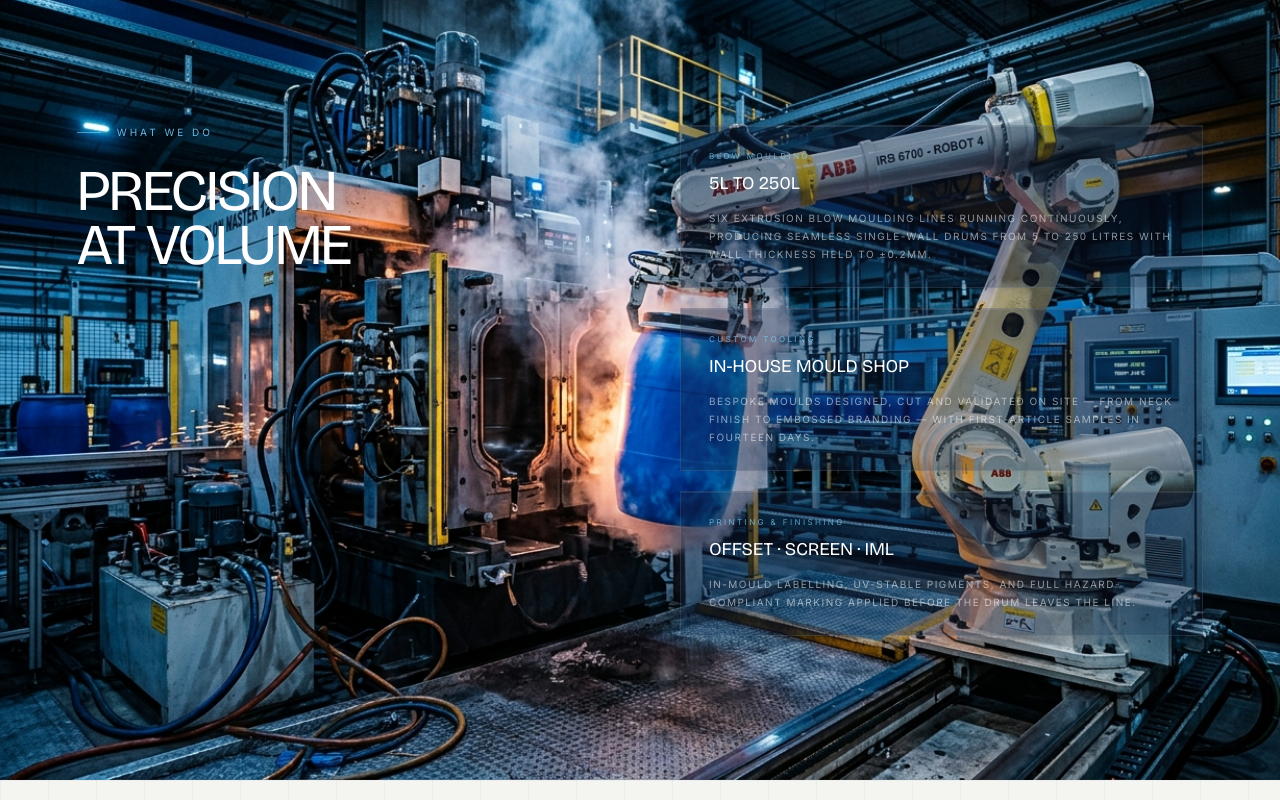
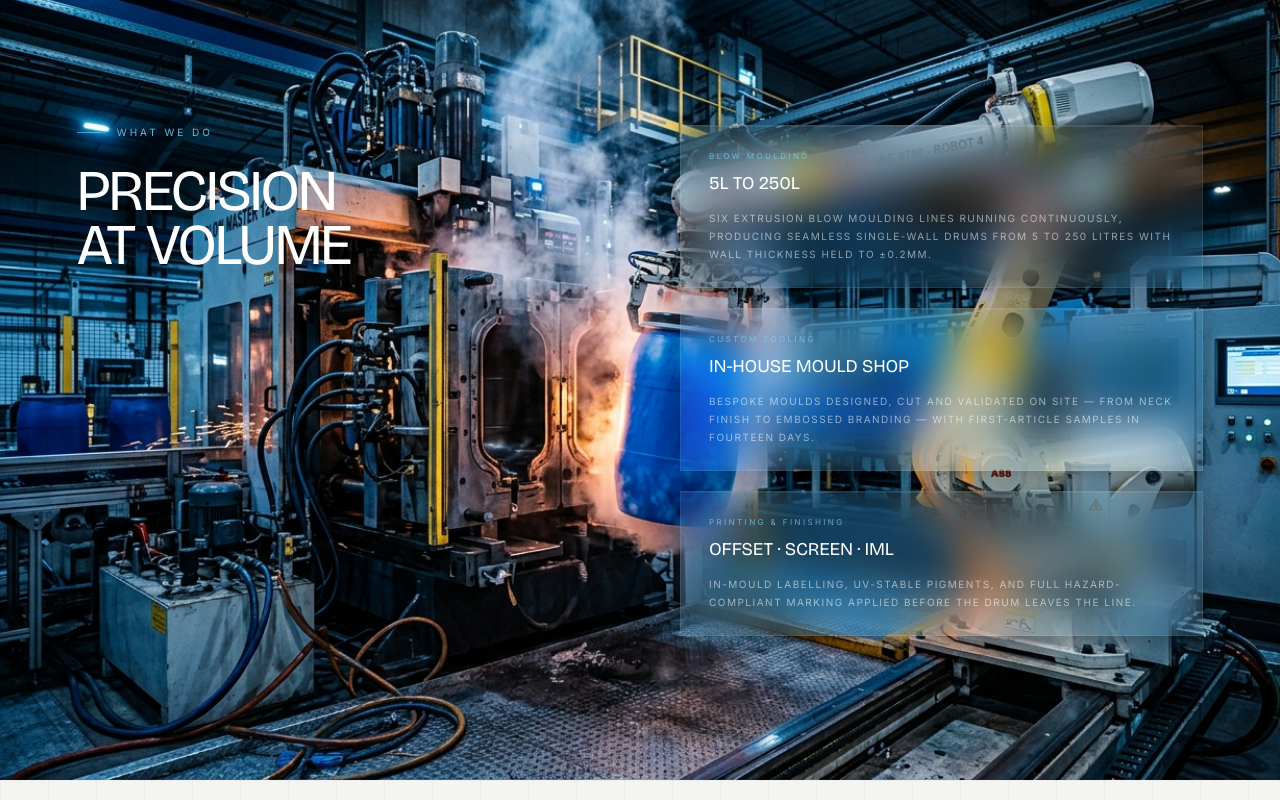
Before and after one commit to 5hree5ingh/Power_crests_Advance, a React (Vite) app: page / in a window 1280 px wide. Shown: the part 1620-2420 px from the top of the page. Built offline with nearby package versions, Linux system fonts and the light colour scheme.

Commit message:
fix: restore real backdrop-filter blur + use opacity-only animations (no transforms) to prevent compositing layer conflict

```diff
--- a/src/components/Capabilities.tsx
+++ b/src/components/Capabilities.tsx
@@ -83,8 +83,8 @@ export default function Capabilities() {
           {capabilities.map((cap, i) => (
             <motion.div
               key={cap.category}
-              initial={{ opacity: 0, x: 30 }}
-              whileInView={{ opacity: 1, x: 0 }}
+              initial={{ opacity: 0 }}
+              whileInView={{ opacity: 1 }}
               viewport={{ once: true, margin: '-40px' }}
               transition={{ duration: 0.7, ease: [0.22, 1, 0.36, 1], delay: i * 0.12 }}
             >
--- a/src/components/QualityLab.tsx
+++ b/src/components/QualityLab.tsx
@@ -119,8 +119,8 @@ export default function QualityLab() {
           {tests.map((test, i) => (
             <motion.div
               key={test.number}
-              initial={{ opacity: 0, y: 30 }}
-              whileInView={{ opacity: 1, y: 0 }}
+              initial={{ opacity: 0 }}
+              whileInView={{ opacity: 1 }}
               viewport={{ once: true }}
               transition={{ duration: 0.7, ease: [0.22, 1, 0.36, 1], delay: i * 0.08 }}
             >
--- a/src/index.css
+++ b/src/index.css
@@ -41,33 +41,37 @@ html, body {
 
 h1, h2, h3, .display { font-family: var(--font-display); font-weight: 400; }
 
-/* GLASS — frosted-glass simulation (no backdrop-filter, works everywhere) */
+/* GLASS — real frosted glass with backdrop-filter */
 .glass {
-  background: linear-gradient(135deg, rgba(15, 30, 60, 0.38) 0%, rgba(8, 18, 42, 0.28) 100%);
-  border: 1px solid rgba(255, 255, 255, 0.10);
-  box-shadow: 0 2px 16px rgba(0,0,0,0.20), inset 0 1px 0 rgba(255,255,255,0.08), inset 0 0 40px rgba(125,211,252,0.03);
+  background: rgba(255,255,255,0.06);
+  backdrop-filter: blur(24px) saturate(160%) brightness(1.08);
+  -webkit-backdrop-filter: blur(24px) saturate(160%) brightness(1.08);
+  border: 1px solid rgba(255,255,255,0.08);
 }
 .glass-mid {
-  background: linear-gradient(135deg, rgba(15, 30, 60, 0.45) 0%, rgba(8, 18, 42, 0.35) 100%);
-  border: 1px solid rgba(255, 255, 255, 0.12);
-  box-shadow: 0 4px 24px rgba(0,0,0,0.25), inset 0 1px 0 rgba(255,255,255,0.10), inset 0 0 60px rgba(125,211,252,0.04);
+  background: rgba(255,255,255,0.11);
+  backdrop-filter: blur(32px) saturate(180%) brightness(1.1);
+  -webkit-backdrop-filter: blur(32px) saturate(180%) brightness(1.1);
+  border: 1px solid rgba(255,255,255,0.15);
 }
 .glass-strong {
-  background: linear-gradient(135deg, rgba(15, 30, 60, 0.55) 0%, rgba(8, 18, 42, 0.45) 100%);
-  border: 1px solid rgba(255, 255, 255, 0.16);
-  box-shadow: 0 6px 32px rgba(0,0,0,0.30), inset 0 1px 0 rgba(255,255,255,0.12), inset 0 0 80px rgba(125,211,252,0.05);
+  background: rgba(255,255,255,0.16);
+  backdrop-filter: blur(48px) saturate(200%) brightness(1.15);
+  -webkit-backdrop-filter: blur(48px) saturate(200%) brightness(1.15);
+  border: 1px solid rgba(255,255,255,0.20);
 }
 .glass-card {
-  background: linear-gradient(135deg, rgba(15, 30, 60, 0.42) 0%, rgba(8, 18, 42, 0.30) 100%);
-  border: 1px solid rgba(255, 255, 255, 0.10);
-  box-shadow: 0 4px 24px rgba(0,0,0,0.22), inset 0 1px 0 rgba(255,255,255,0.08), inset 0 0 48px rgba(125,211,252,0.03);
-  transition: all 0.5s cubic-bezier(0.19,1,0.22,1);
+  background: rgba(255,255,255,0.06);
+  backdrop-filter: blur(20px) saturate(150%);
+  -webkit-backdrop-filter: blur(20px) saturate(150%);
+  border: 1px solid rgba(255,255,255,0.08);
+  box-shadow: 0 4px 24px rgba(0,0,0,0.35), 0 1px 0 rgba(255,255,255,0.06) inset;
+  transition: background 0.5s ease, border-color 0.5s ease, box-shadow 0.5s ease;
 }
 .glass-card:hover {
-  background: linear-gradient(135deg, rgba(15, 35, 70, 0.55) 0%, rgba(10, 22, 50, 0.42) 100%);
-  border-color: rgba(125, 211, 252, 0.22);
-  box-shadow: 0 8px 48px rgba(0,0,0,0.35), inset 0 1px 0 rgba(255,255,255,0.12), inset 0 0 60px rgba(125,211,252,0.06);
-  transform: translateY(-2px);
+  background: rgba(255,255,255,0.11);
+  border-color: rgba(255,255,255,0.15);
+  box-shadow: 0 8px 48px rgba(0,0,0,0.5);
 }
 
 /* CARD — for white/light section contexts */
```
